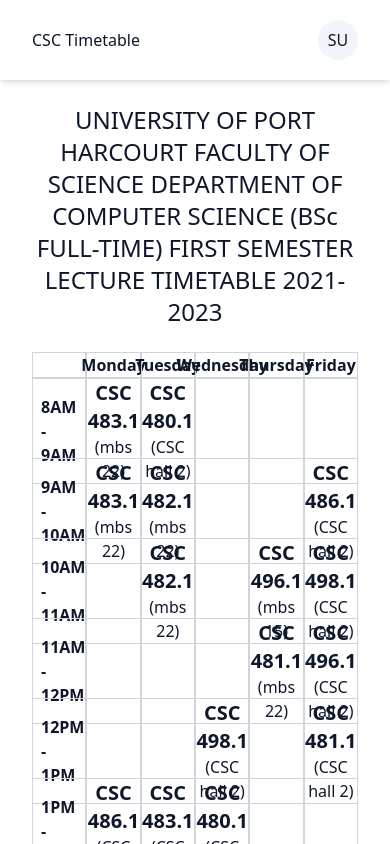
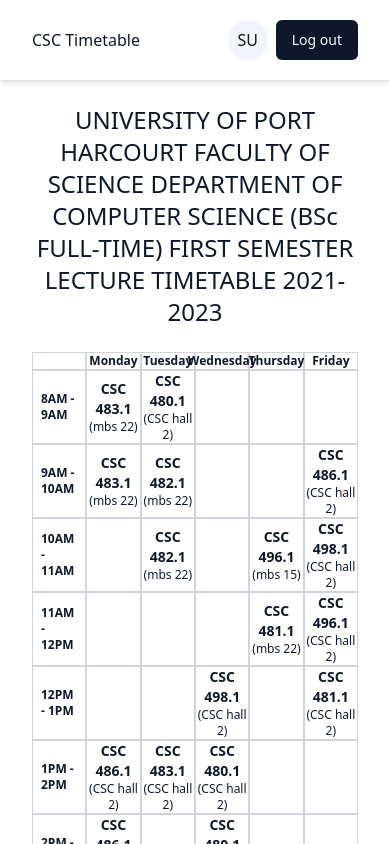
Before and after one commit to sudohogan/uniport-timestable, a Next.js app: page /uniport-timetable in a window 390 px wide. Shown: the top 844 px of the page. Built offline with nearby package versions, Linux system fonts and the light colour scheme; sample sign-in values are in the browser's storage.

Commit message:
clean up, added protected-page and responsive table

```diff
--- a/src/app/uniport-timetable/layout.tsx
+++ b/src/app/uniport-timetable/layout.tsx
@@ -2,6 +2,8 @@ import React, { ReactNode } from "react";
 import { MainNav } from "@/components/MainNav";
 import { SiteFooter } from "@/components/SiteFooter";
 import NameFallback from "@/components/fallback";
+import LogoutButton from "@/components/logout-button";
+import ProtectedPage from "@/components/auth/protected";
 
 interface RootLayoutProps {
     children: ReactNode
@@ -9,18 +11,21 @@ interface RootLayoutProps {
 
 const TimeTableLayout = ({children}: RootLayoutProps) => {
     return(
+       <ProtectedPage>
             <div className="flex min-h-screen flex-col relative">
                 <header className="container bg-background shadow-md">
                     <div className="flex h-20 items-center justify-between py-6">
                     <MainNav  />
-                <nav>
+                    <nav className="flex flex-row gap-2">
                         <NameFallback />
+                        <LogoutButton />
                     </nav>
                     </div>
                 </header>
                 <main className="flex-1 flex items-center justify-center">{children}</main>
                 <SiteFooter />
             </div>
+       </ProtectedPage>
     )
 }
 export default TimeTableLayout;
--- a/src/app/uniport-timetable/page.tsx
+++ b/src/app/uniport-timetable/page.tsx
@@ -11,7 +11,7 @@ const UniportTimetable = () => {
           DEPARTMENT OF COMPUTER SCIENCE
           (BSc FULL-TIME) FIRST SEMESTER LECTURE TIMETABLE 2021-2023
         </h1>
-          <div className="w-full overflow-x-scroll">
+          <div className="w-full">
             <Timetable />
           </div>
         </div>
@@ -20,5 +20,3 @@ const UniportTimetable = () => {
 }
 
 export default UniportTimetable;
-
-// space-y-6 pb-8 pt-6 md:pb-12 md:pt-10 lg:py-32
--- a/src/components/SiteFooter.tsx
+++ b/src/components/SiteFooter.tsx
@@ -1,5 +1,4 @@
 import React, { HTMLAttributes } from "react"
-
 import { cn } from "@/lib/utils"
 import { ModeToggle } from "@/components/mode-toggle"
 
--- a/src/components/Timetable.tsx
+++ b/src/components/Timetable.tsx
@@ -84,18 +84,19 @@ const Timetable: React.FC = () => {
   ];
 
   return (
-    <div className="w-full overflow-x-scroll">
+    <div className="">
+      <div>
         <div className="grid grid-cols-6">
           <div className="border border-gray-300"></div> {/* Placeholder for the top-left corner */}
           {Data.map((dayData, index) => (
-          <div className="flex items-center justify-center border border-gray-300 font-bold" key={index}>
-            {dayData.day}
+            <div className="flex items-center justify-center border border-gray-300" key={index}>
+              <p className="text-xs lg:text-xl font-bold">{dayData.day}</p>
             </div>
           ))}
         </div>
         {timeSlots.map((timeSlot, index) => (
-        <div className="grid grid-cols-6 h-20" key={index}>
-          <div className="flex items-center px-2 border border-gray-300 font-bold">{timeSlot}</div>
+          <div className="grid grid-cols-6 lg:h-20 h-full w-full" key={index}>
+            <div className="flex items-center px-2 border border-gray-300 text-xs lg:text-base font-bold">{timeSlot}</div>
             {Data.map((dayData, dayIndex) => {
               const courseData = dayData.schedule.find(
                 (item: { time: string; course: string; venue?: string; lecturers?: string[] }) =>
@@ -131,8 +132,8 @@ const Timetable: React.FC = () => {
                 >
                   {courseData ? (
                     <div className="text-center">
-                    <h1 className="font-bold text-xl">{courseData.course}</h1>
-                    <p>{`${courseData.venue ? `(${courseData.venue})` : ''}`}</p>
+                      <h1 className="font-bold text-sm lg:text-xl">{courseData.course}</h1>
+                      <p className="text-xs lg:text-base">{`${courseData.venue ? `(${courseData.venue})` : ''}`}</p>
                     </div>
                   ) : (
                     'No course'
@@ -161,6 +162,7 @@ const Timetable: React.FC = () => {
           lecturers={selectedLecturers}
         />
       </div>
+    </div>
   );
 };
 
--- /dev/null
+++ b/src/components/auth/protected.tsx
@@ -0,0 +1,26 @@
+"use client"
+import React, { ReactNode, useEffect, useState } from "react";
+import { useRouter } from "next/navigation";
+
+const ProtectedPage= ({ children }: {children: ReactNode}) => {
+    const router = useRouter();
+    const [user, setUser] = useState<{ firstName: string; lastName: string } | null>(null);
+
+    useEffect(() => {
+        const storedUser = localStorage.getItem('user');
+        if (storedUser) {
+          const parsedUser = JSON.parse(storedUser);
+          setUser(parsedUser);
+        } else {
+          router.push('/404');
+        }
+    }, [router]);
+
+    if (!user?.firstName || !user?.lastName) {
+        return null; // Render nothing while waiting for the redirection
+    }
+
+    return <div>{children} </div>
+};
+
+export default ProtectedPage;
```
Lines whose indentation alone changed are shown as unchanged.
